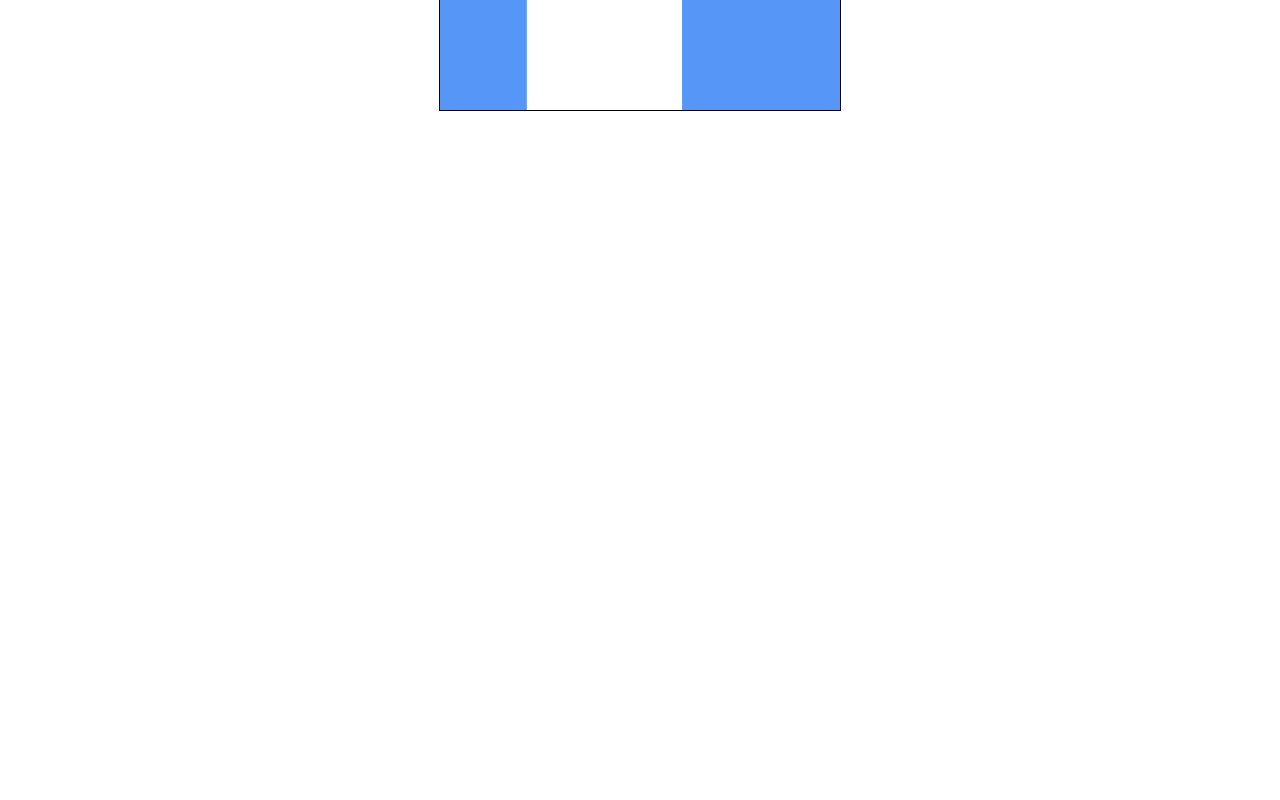
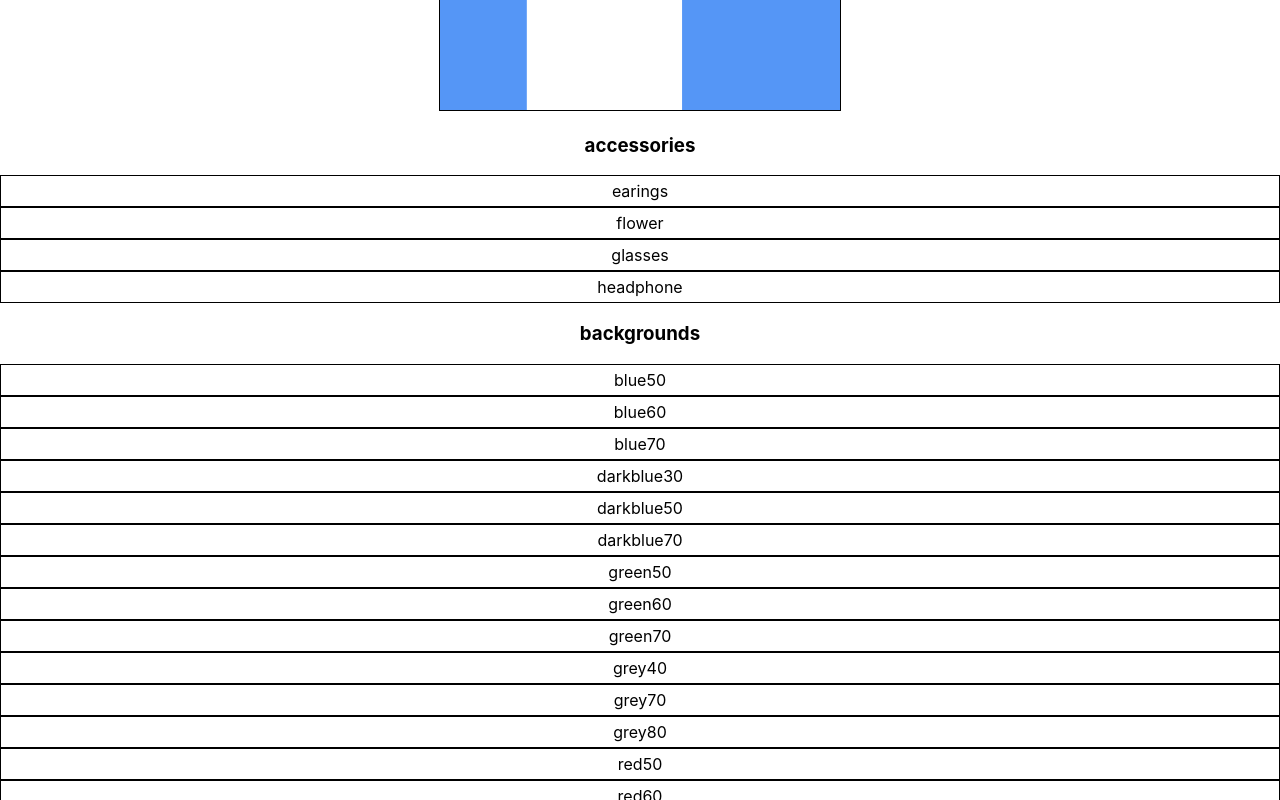
Before and after one commit to tothricsaj/alpaca-image-generator, a React (Create React App) app: page / in a window 1280 px wide. Shown: the part 360-1160 px from the top of the page. Before the commit the page ends 800 px from the top, so only its background shows below. Built offline with nearby package versions, Linux system fonts and the light colour scheme.

Commit message:
(feature): render buttons

```diff
--- a/src/App.js
+++ b/src/App.js
@@ -2,12 +2,38 @@ import { useRef, useEffect } from 'react';
 import './App.css';
 import alpacaData from './data/alpacaData';
 
+function Button(props) {
+  return (
+    <div
+      style={{
+        border: '1px solid black',
+        padding: '5px'
+      }}
+    >
+      {props.title}
+    </div>
+  )
+}
+
 function App() {
   const canvasRef = useRef(null);
+  const alpacaImgTypes = Object.keys(alpacaData);
+
   let loadedImages = [];
   let loading = true;
 
-  console.log(alpacaData);
+
+  const featureButtons = () => {
+    return alpacaImgTypes.map(type => {
+      return (
+        <div>
+          <h3>{type}</h3>
+          {alpacaData[type].map(btnName => <Button title={btnName.substring(0,btnName.length - 4)} />)}
+        </div>
+      )
+    });
+  }
+
 
   const draw = ctx => {
     return (imgSrc, x=0, y=0) => {
@@ -74,6 +100,10 @@ function App() {
       <canvas
         ref={canvasRef}
       ></canvas>
+
+      <div className="buttonsWrapper">
+        { featureButtons() }
+      </div>
     </div>
   );
 }
```
